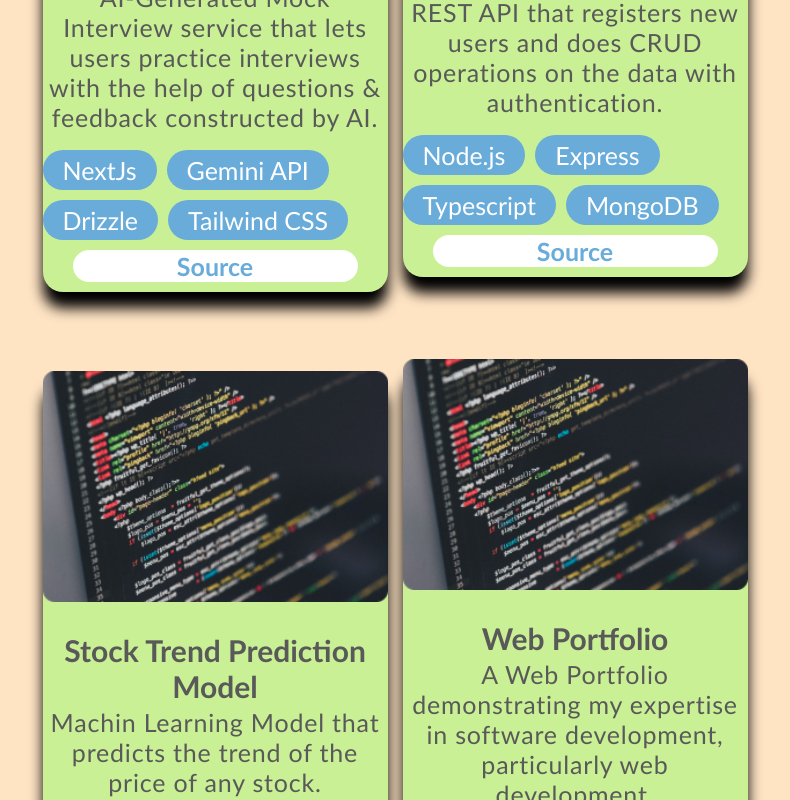
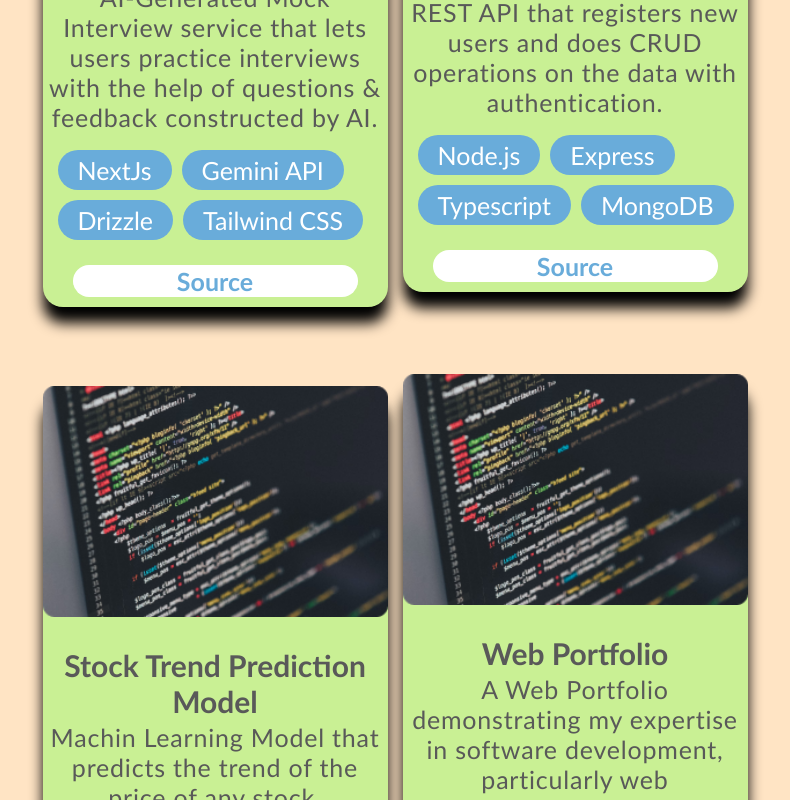
Before and after one commit to jmpatel2113/jineshpatel, a React (Vite) app: page / in a window 1280 px wide. Shown: the part 3780-4580 px from the top of the page, without its empty margins (245-1035 px from the left). Built offline with nearby package versions, Linux system fonts and the light colour scheme.

Commit message:
minor UI change

```diff
--- a/src/components/Projects/ProjectParts.module.css
+++ b/src/components/Projects/ProjectParts.module.css
@@ -33,7 +33,7 @@
 
 .skills{
     width: 100%;
-    margin-top: 15px;
+    margin: 15px;
     display: flex;
     flex-direction: row;
     flex-wrap: wrap;
```
